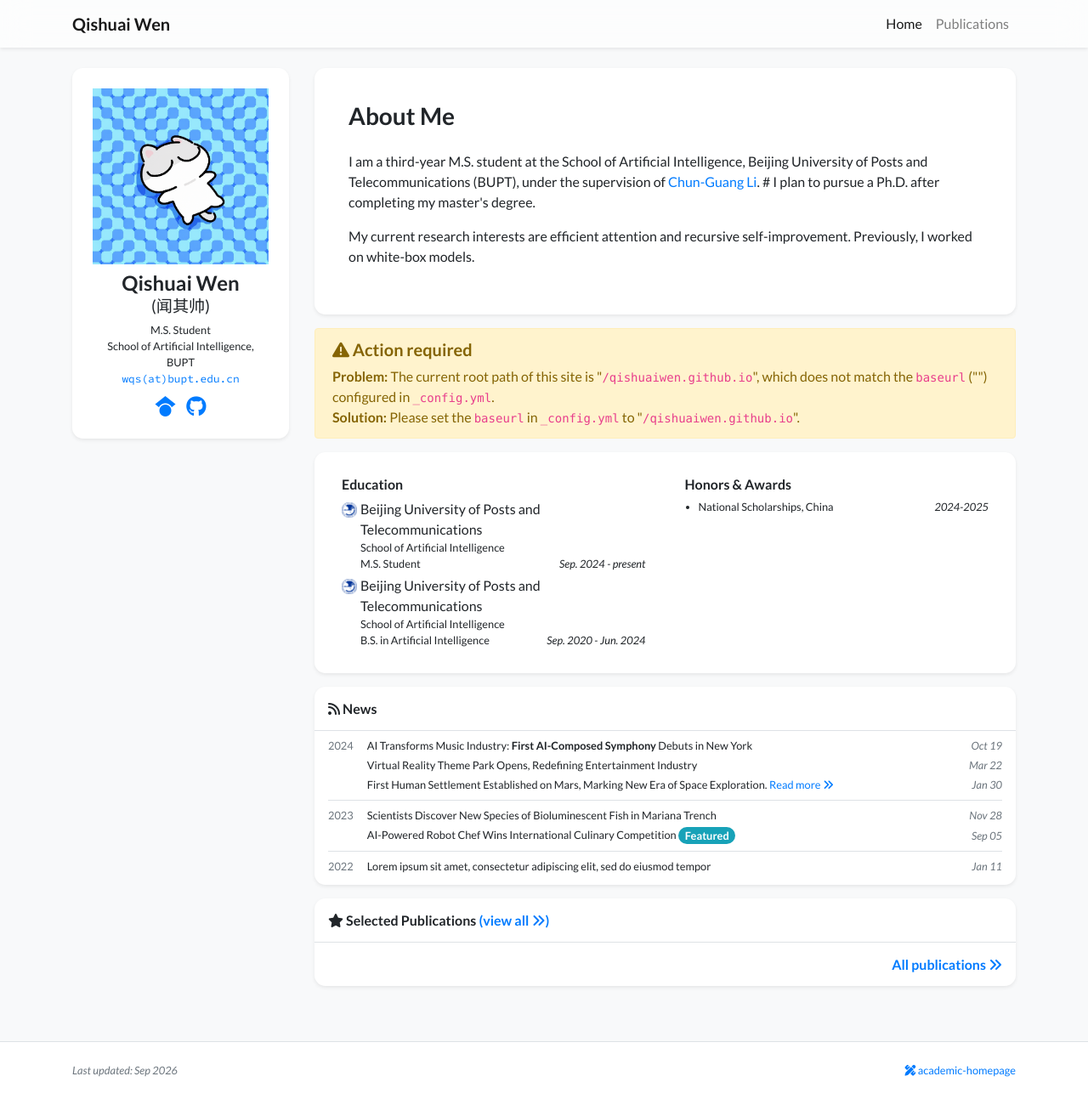
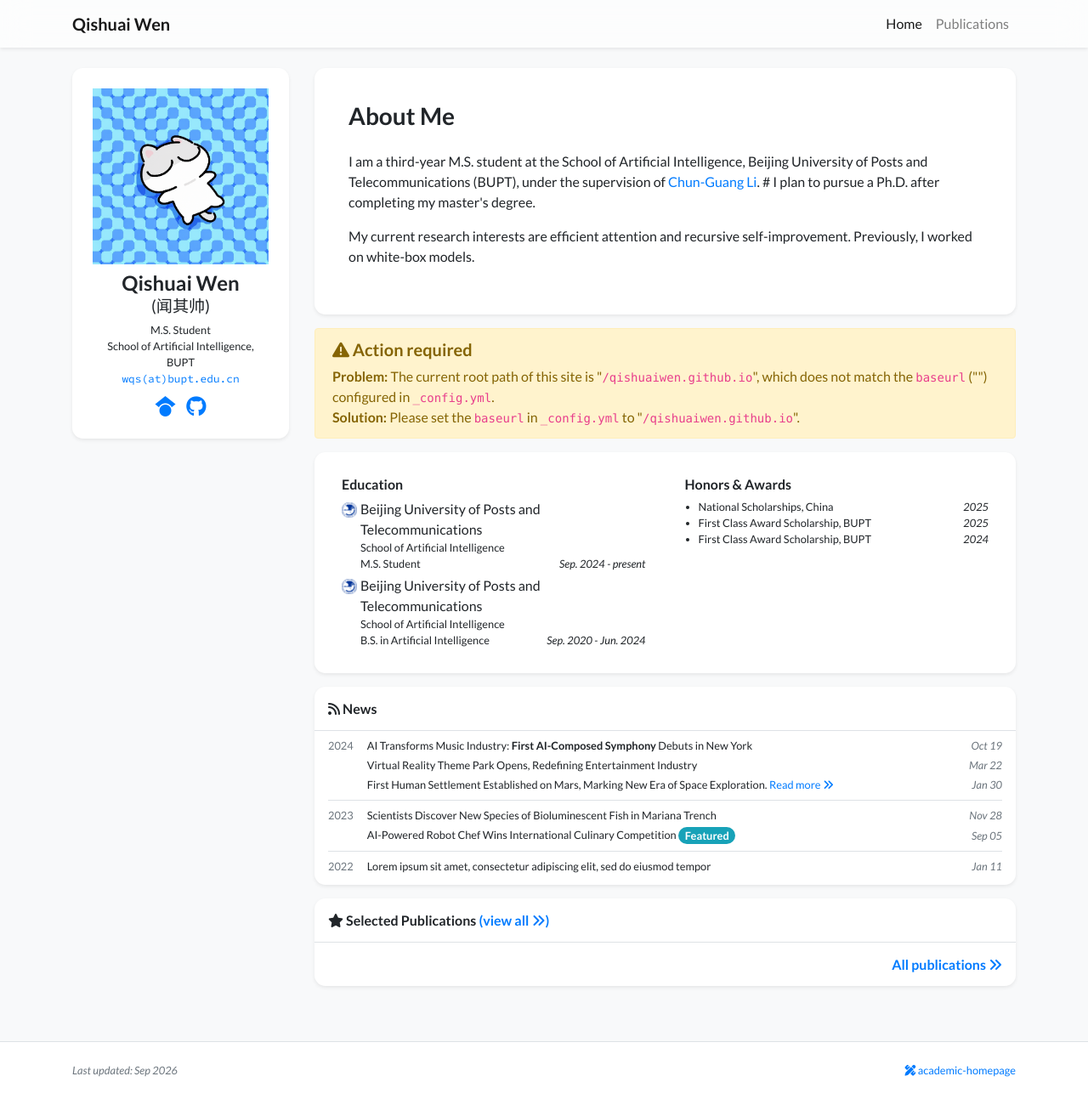
Before and after one commit to QishuaiWen/qishuaiwen.github.io, a Jekyll site: the page built from index.html, in a window 1280 px wide and 1293 px high. Shown: the whole window at 85% size. Built offline with Jekyll 4.4.1, drawn with Linux system fonts in a browser that asks for light colours; nearby versions of some CDN libraries; a style sheet for code colours, icons or effects is not loaded.

Commit message:
Update profile.yml

```diff
--- a/_data/profile.yml
+++ b/_data/profile.yml
@@ -55,4 +55,8 @@ education:
 
 awards:
 - name: National Scholarships, China
-  date: 2024-2025
+  date: 2025
+- name: First Class Award Scholarship, BUPT
+  date: 2025
+- name: First Class Award Scholarship, BUPT
+  date: 2024
```
